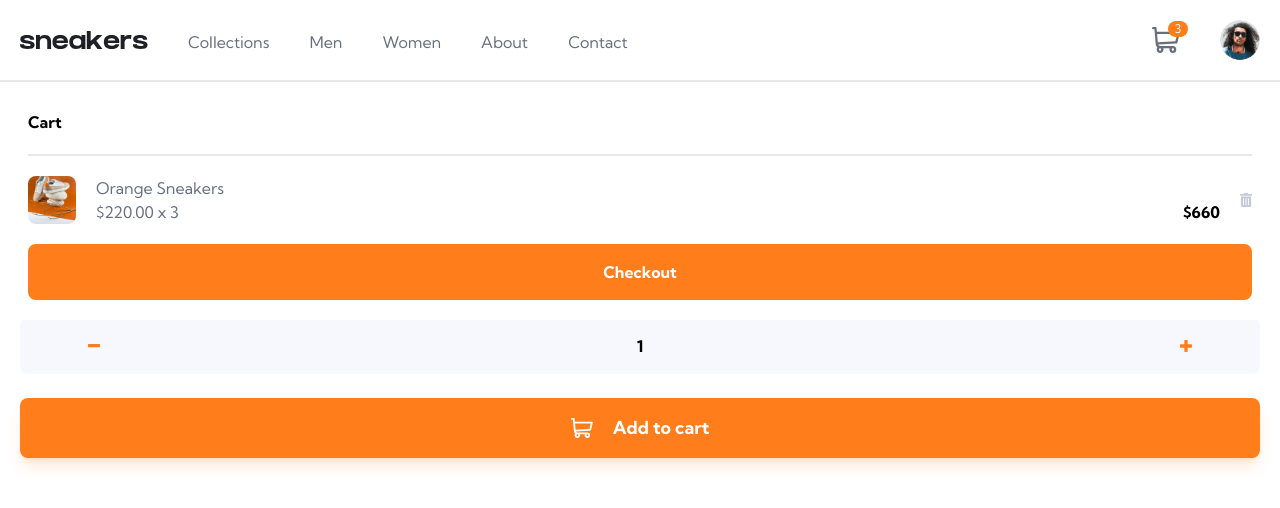
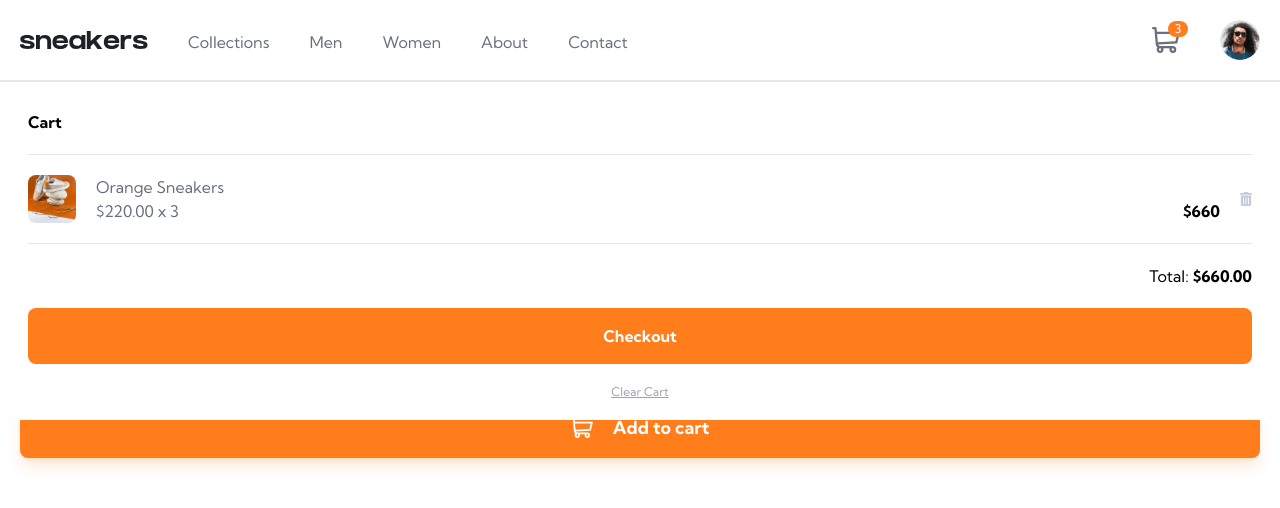
Before and after one commit to kkawakami08/e-commerce-product-page-redux, a Next.js app: page / in a window 1280 px wide. Both pictures are taken after a click on the element 1166 px from the left and 39 px from the top of the page. Shown: the top 508 px of the page. Built offline with nearby package versions, Linux system fonts and the light colour scheme.

Commit message:
clear cart functionality

```diff
--- a/app/GlobalRedux/Features/cartSlice.js
+++ b/app/GlobalRedux/Features/cartSlice.js
@@ -42,6 +42,8 @@ const cartSlice = createSlice({
     },
     emptyCart: (state) => {
       state.cartItems = [];
+      state.quantity = 0;
+      state.totalPrice = 0;
     },
     addToCart: {
       reducer: (state, action) => {
--- a/app/components/CartView.jsx
+++ b/app/components/CartView.jsx
@@ -1,9 +1,13 @@
 import React from "react";
-import { useSelector } from "react-redux";
+import { useSelector, useDispatch } from "react-redux";
 import CartProduct from "./CartProduct";
+import { emptyCart } from "../GlobalRedux/Features/cartSlice";
 
 export default function CartView() {
-  const { quantity, cartItems } = useSelector((state) => state.cart);
+  const { quantity, cartItems, totalPrice } = useSelector(
+    (state) => state.cart
+  );
+  const dispatch = useDispatch();
   const cartProductArray = cartItems.map((item) => {
     return (
       <CartProduct
@@ -17,7 +21,8 @@ export default function CartView() {
   return (
     <div className="absolute top-0 bg-transparent z-10 w-full ">
       <div className="bg-white m-2 rounded-lg p-5 flex flex-col gap-5">
-        <p className="font-bold border-b-2 pb-5">Cart</p>
+        <p className="font-bold">Cart</p>
+        <hr />
         {quantity === 0 ? (
           <div className=" h-44 rounded-b-lg flex items-center justify-center">
             <p className="font-bold text-darkGrayishBlue">
@@ -27,9 +32,21 @@ export default function CartView() {
         ) : (
           <div className=" rounded-b-lg flex flex-col gap-5 justify-center">
             {cartProductArray}
-            <div className="bg-primaryOrange w-full flex items-center justify-center p-4 rounded-lg">
+            <hr />
+            <p className="self-end">
+              Total: <span className="font-bold">${totalPrice.toFixed(2)}</span>
+            </p>
+            <div className="bg-primaryOrange w-full flex items-center justify-center p-4 rounded-lg hover:cursor-pointer ">
               <p className="font-bold text-white">Checkout</p>
             </div>
+            <p
+              className="underline text-xs text-gray-400 self-center hover:cursor-pointer hover:text-gray-600"
+              onClick={() => {
+                dispatch(emptyCart());
+              }}
+            >
+              Clear Cart
+            </p>
           </div>
         )}
       </div>
```
